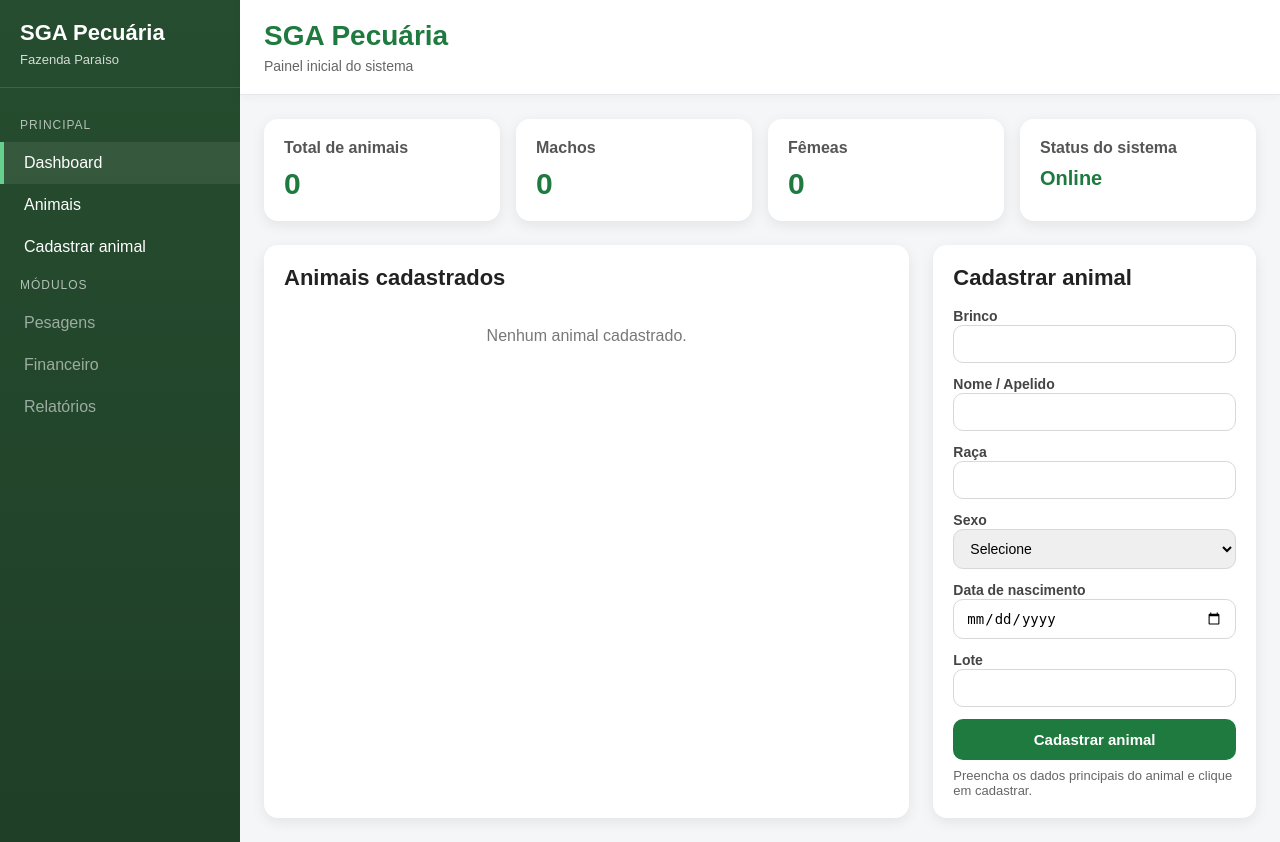
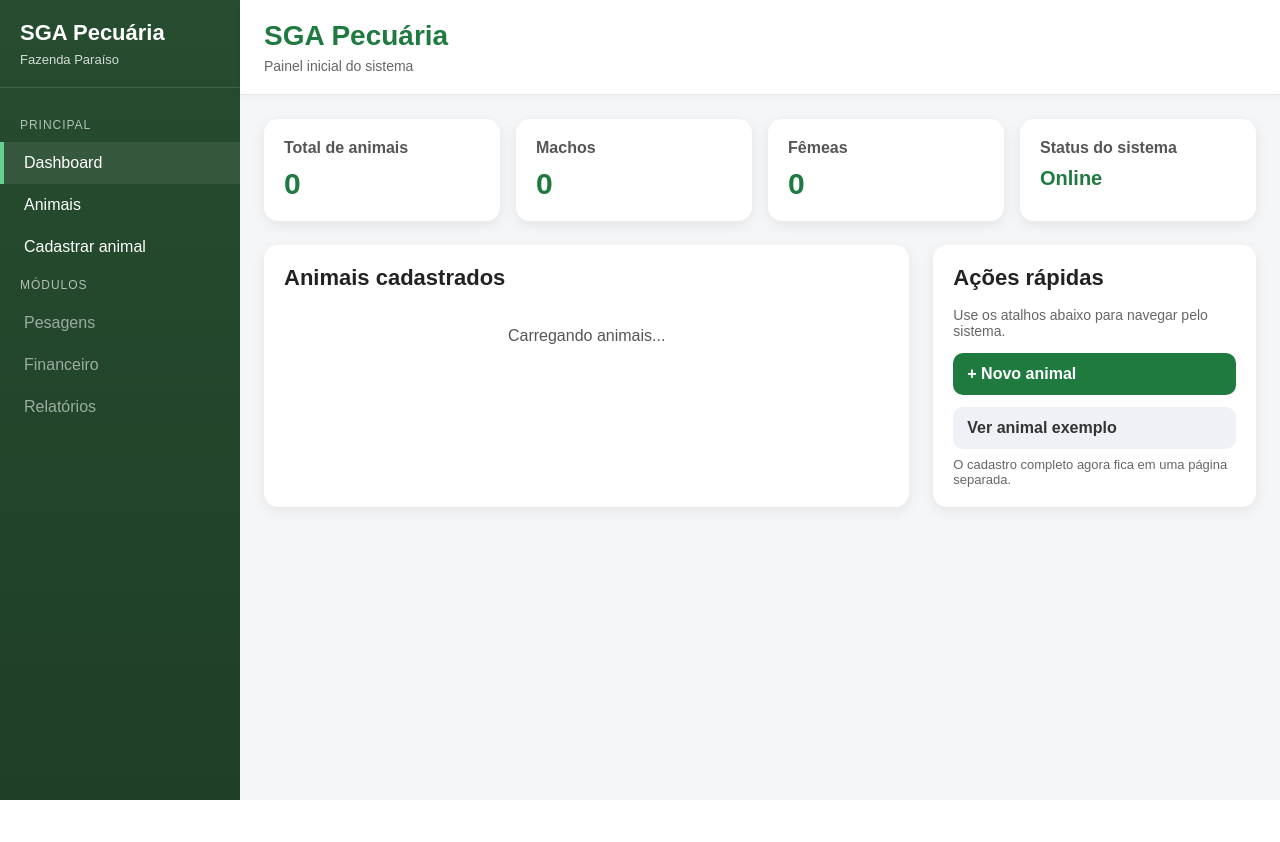
Before and after one commit to otaviograu1654/SISTEMA-GESTAO-AGRO, a PHP site: page /dashboard.php in a window 1280 px wide. After the commit the page ends 800 px from the top, so only its background shows below. Run offline with PHP 8.4, Linux system fonts and the light colour scheme; data that the repository does not hold is empty.

Commit message:
Update dashboard.php

```diff
--- a/backend/dashboard.php
+++ b/backend/dashboard.php
@@ -364,52 +364,27 @@
                         </div>
                     </div>
 
-                    <div class="panel" id="cadastro">
-                        <h2>Cadastrar animal</h2>
+                   <div class="panel" id="cadastro">
+    <h2>Ações rápidas</h2>
 
-                        <form id="formAnimal">
-                            <div>
-                                <label for="brinco">Brinco</label>
-                                <input type="text" id="brinco" name="brinco" required>
-                            </div>
+    <p style="color:#666; font-size:14px; margin-top:0;">
+        Use os atalhos abaixo para navegar pelo sistema.
+    </p>
 
-                            <div>
-                                <label for="nome_apelido">Nome / Apelido</label>
-                                <input type="text" id="nome_apelido" name="nome_apelido" required>
-                            </div>
+    <div style="display:grid; gap:12px;">
+        <a href="cadastro_animal.php" style="display:block; padding:12px 14px; background:#1f7a3f; color:white; text-decoration:none; border-radius:10px; font-weight:bold;">
+            + Novo animal
+        </a>
 
-                            <div>
-                                <label for="raca">Raça</label>
-                                <input type="text" id="raca" name="raca" required>
-                            </div>
+        <a href="animal.php?id=1" style="display:block; padding:12px 14px; background:#eef2f7; color:#333; text-decoration:none; border-radius:10px; font-weight:bold;">
+            Ver animal exemplo
+        </a>
+    </div>
 
-                            <div>
-                                <label for="sexo">Sexo</label>
-                                <select id="sexo" name="sexo" required>
-                                    <option value="">Selecione</option>
-                                    <option value="Macho">Macho</option>
-                                    <option value="Fêmea">Fêmea</option>
-                                </select>
-                            </div>
-
-                            <div>
-                                <label for="data_nascimento">Data de nascimento</label>
-                                <input type="date" id="data_nascimento" name="data_nascimento">
-                            </div>
-
-                            <div>
-                                <label for="lote">Lote</label>
-                                <input type="text" id="lote" name="lote">
-                            </div>
-
-                            <button type="submit">Cadastrar animal</button>
-                        </form>
-
-                        <div id="mensagem" class="mensagem"></div>
-                        <div class="helper-text">
-                            Preencha os dados principais do animal e clique em cadastrar.
-                        </div>
-                    </div>
+    <div class="helper-text">
+        O cadastro completo agora fica em uma página separada.
+    </div>
+</div>
                 </div>
             </div>
         </main>
```
